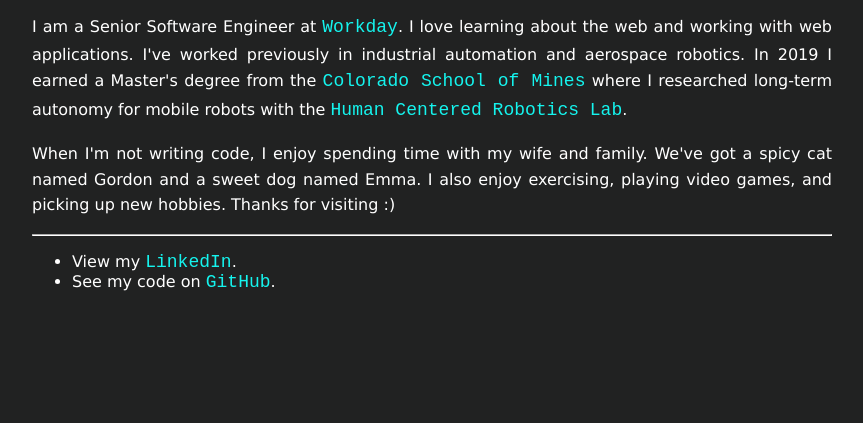
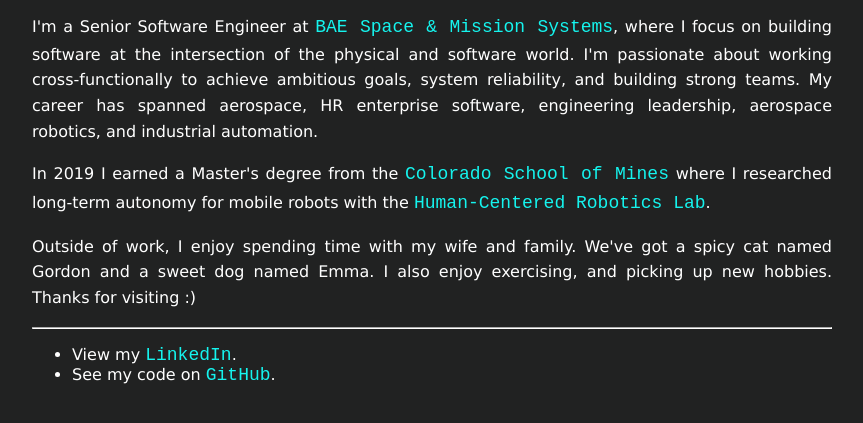
Before and after one commit to znahman/zn-portfolio, a Gatsby site: page / in a window 1280 px wide. Shown: the part 339-762 px from the top of the page, without its empty margins (208-1071 px from the left). Built offline with nearby package versions, Linux system fonts and the light colour scheme; Gatsby itself is replaced by a stand-in of ours.

Commit message:
update with bae information (#10)
* update with bae information

* better wording

```diff
--- a/src/pages/index.tsx
+++ b/src/pages/index.tsx
@@ -14,10 +14,12 @@ const IndexPage: React.FC = () => (
         />
         <ParagraphHeader title="hello world" />
         <p style={{ lineHeight: `1.6`, textAlign: `justify` }}>
-            I am a Senior Software Engineer at{` `}
-            <ALink href="https://www.workday.com" linkText="Workday" />. I love
-            learning about the web and working with web applications. I've
-            worked previously in industrial automation and aerospace robotics.
+            I'm a Senior Software Engineer at{` `}
+            <ALink href="https://www.baesystems.com/en-us/who-we-are/space-and-mission-systems" linkText="BAE Space & Mission Systems" />, where I focus on building software at the intersection of the physical and software world.
+            I'm passionate about working cross-functionally to achieve ambitious goals, system reliability, and building strong teams.
+            My career has spanned aerospace, HR enterprise software, engineering leadership, aerospace robotics, and industrial automation.
+        </p>
+        <p style={{ lineHeight: `1.6`, textAlign: `justify` }}>
             In 2019 I earned a Master's degree from the{` `}
             <ALink
                 href="https://www.mines.edu"
@@ -27,14 +29,14 @@ const IndexPage: React.FC = () => (
             the{` `}
             <ALink
                 href="http://hcr.mines.edu"
-                linkText="Human Centered Robotics Lab"
+                linkText="Human-Centered Robotics Lab"
             />
             .
         </p>
         <p style={{ lineHeight: `1.6`, textAlign: `justify` }}>
-            When I'm not writing code, I enjoy spending time with my wife and
+            Outside of work, I enjoy spending time with my wife and
             family. We've got a spicy cat named Gordon and a sweet dog named
-            Emma. I also enjoy exercising, playing video games, and picking up
+            Emma. I also enjoy exercising, and picking up
             new hobbies. Thanks for visiting :)
         </p>
     </Layout>
```
Also changed, not shown: src/pages/resume.tsx (+15 -2 lines).
